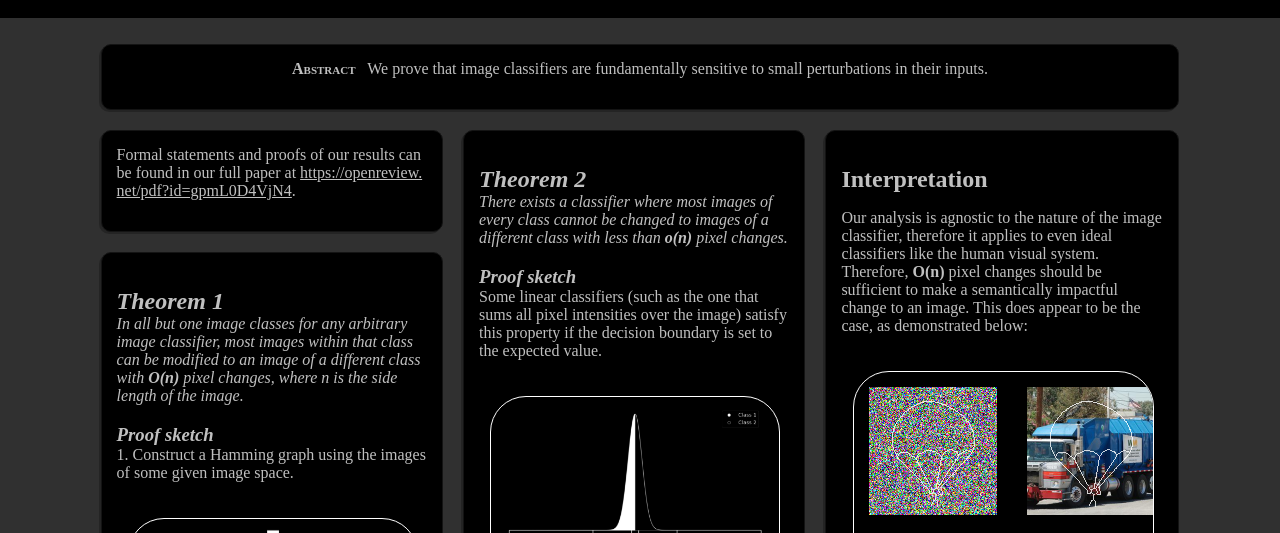
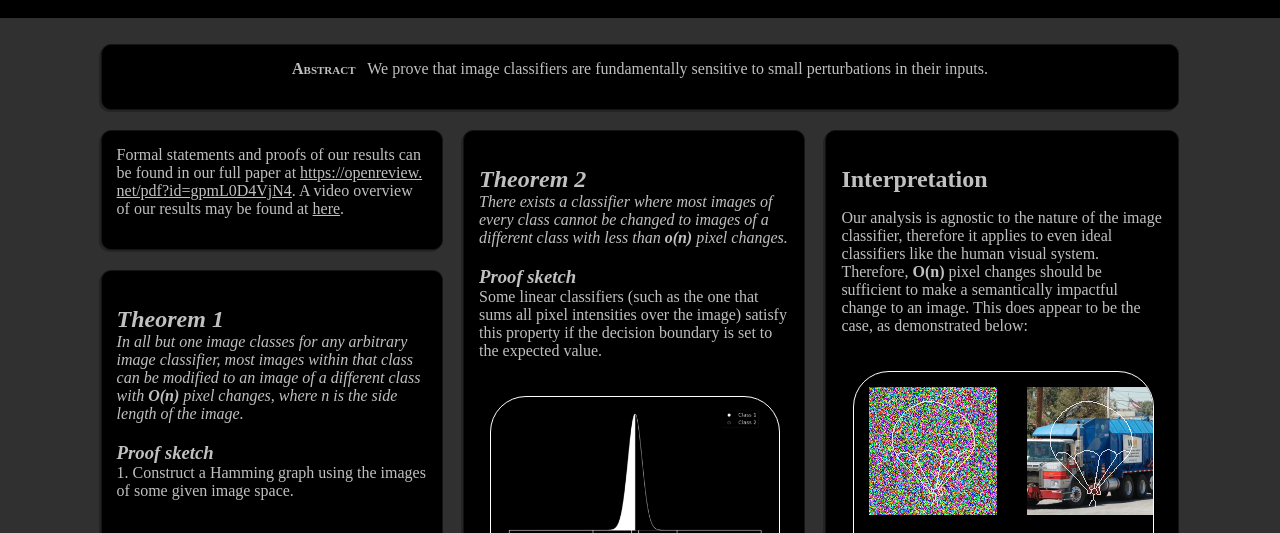
Before and after one commit to zheng-dai/FundamentalBounds, a plain HTML site: page index.html in a window 1280 px wide. Shown: the part 230-763 px from the top of the page. Drawn offline with Linux system fonts and the light colour scheme; a web font is replaced by a local one.

Commit message:
Update index.html
Add video link

```diff
--- a/index.html
+++ b/index.html
@@ -174,6 +174,7 @@
             <div class="item-headercard">
                 <p>
                     Formal statements and proofs of our results can be found in our full paper at <a href="https://openreview.net/pdf?id=gpmL0D4VjN4">https://openreview.net/pdf?id=gpmL0D4VjN4</a>.
+                    A video overview of our results may be found at <a href="https://vimeo.com/834069339?share=copy">here</a>.
                 </p>
             </div>
             <div class="item-headercard">
```
